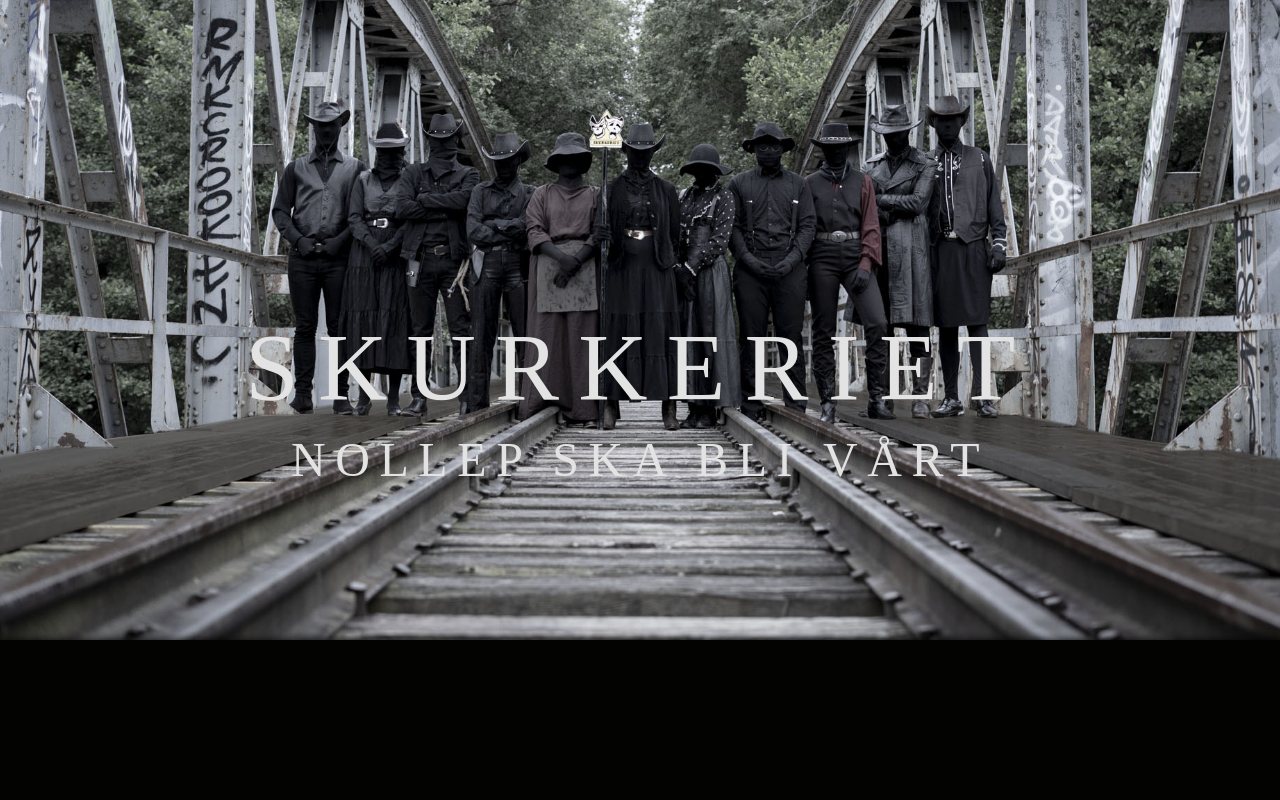
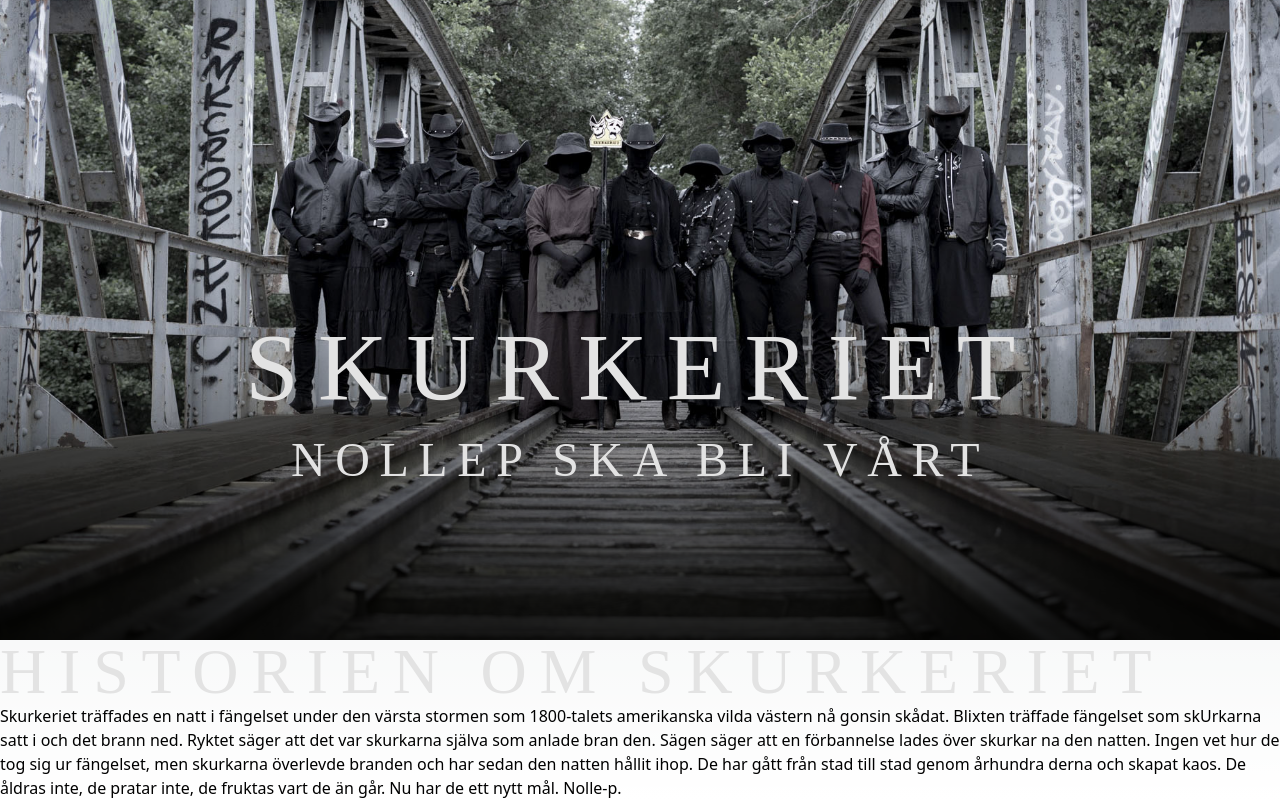
Before and after one commit to Albus00/skurkeriet, a Next.js app: page / in a window 1280 px wide. Shown: the part 160-960 px from the top of the page. Before the commit the page ends 800 px from the top, so only its background shows below. Built offline with nearby package versions, Linux system fonts and the light colour scheme.

Commit message:
Historien om skurkeriet

```diff
--- a/pages/index.tsx
+++ b/pages/index.tsx
@@ -17,6 +17,19 @@
             <h3>NOLLEP SKA BLI VÅRT</h3>
           </div>
         </div>
+
+        {/* History */}
+        <div>
+          <h2>HISTORIEN OM SKURKERIET</h2>
+          <p>
+            Skurkeriet träffades en natt i fängelset under den värsta stormen som 1800-talets amerikanska vilda västern
+            nå gonsin skådat. Blixten träffade fängelset som skUrkarna satt i och det brann ned. Ryktet säger att det var
+            skurkarna själva som anlade bran den. Sägen säger att en förbannelse lades över skurkar na den natten. Ingen
+            vet hur de tog sig ur fängelset, men skurkarna överlevde branden och har sedan den natten hållit ihop. De har
+            gått från stad till stad genom århundra derna och skapat kaos. De åldras inte, de pratar inte, de fruktas vart
+            de än går. Nu har de ett nytt mål. Nolle-p.
+          </p>
+        </div>
       </main>
     </>
   )
--- a/styles/globals.css
+++ b/styles/globals.css
@@ -104,13 +104,23 @@
 }
 
 h1 {
+  @apply text-whiteText;
   font-family: Industry Inc Base;
   font-size: 6rem;
   line-height: 1;
   letter-spacing: 0.2em;
 }
 
+h2 {
+  @apply text-whiteText;
+  font-family: Industry Inc Base;
+  font-size: 4rem;
+  line-height: 1;
+  letter-spacing: 0.2em;
+}
+
 h3 {
+  @apply text-whiteText;
   font-family: Industry Inc Base;
   font-size: 3rem;
   line-height: 1;
@@ -123,9 +133,9 @@
 }
 
 .bottom-shadow {
-  -moz-box-shadow: inset 0 -10px 10px -10px #000000;
-  -webkit-box-shadow: inset 0 -10px 10px -10px #000000;
-  box-shadow: inset 0 -10px 10px -10px #000000;
+  -moz-box-shadow: inset 0 -450px 400px -300px #030302;
+  -webkit-box-shadow: inset 0 -450px 400px -300px #030302;
+  box-shadow: inset 0 -450px 400px -300px #030302;
 }
 
 @media (prefers-color-scheme: dark) {
```
